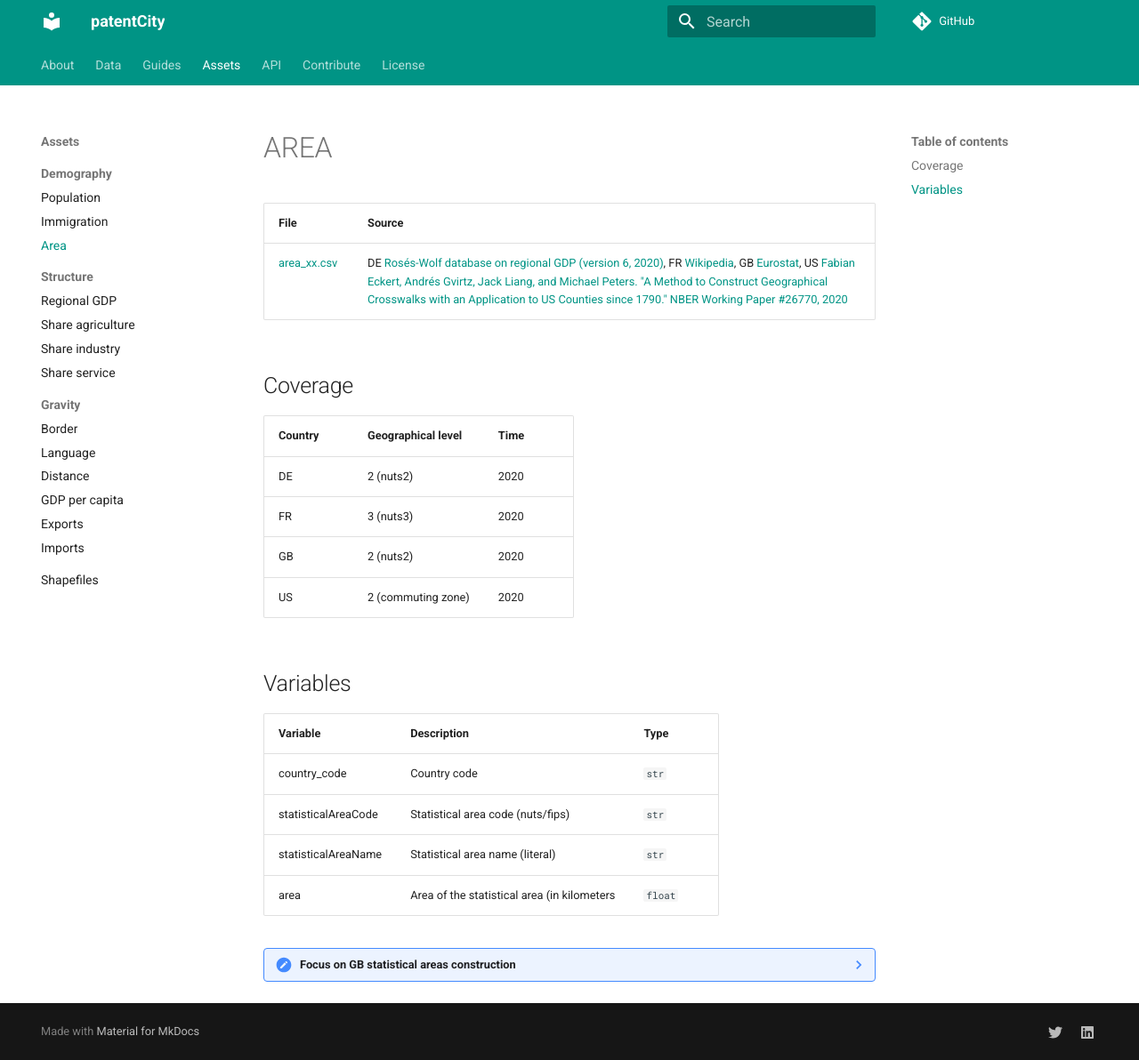
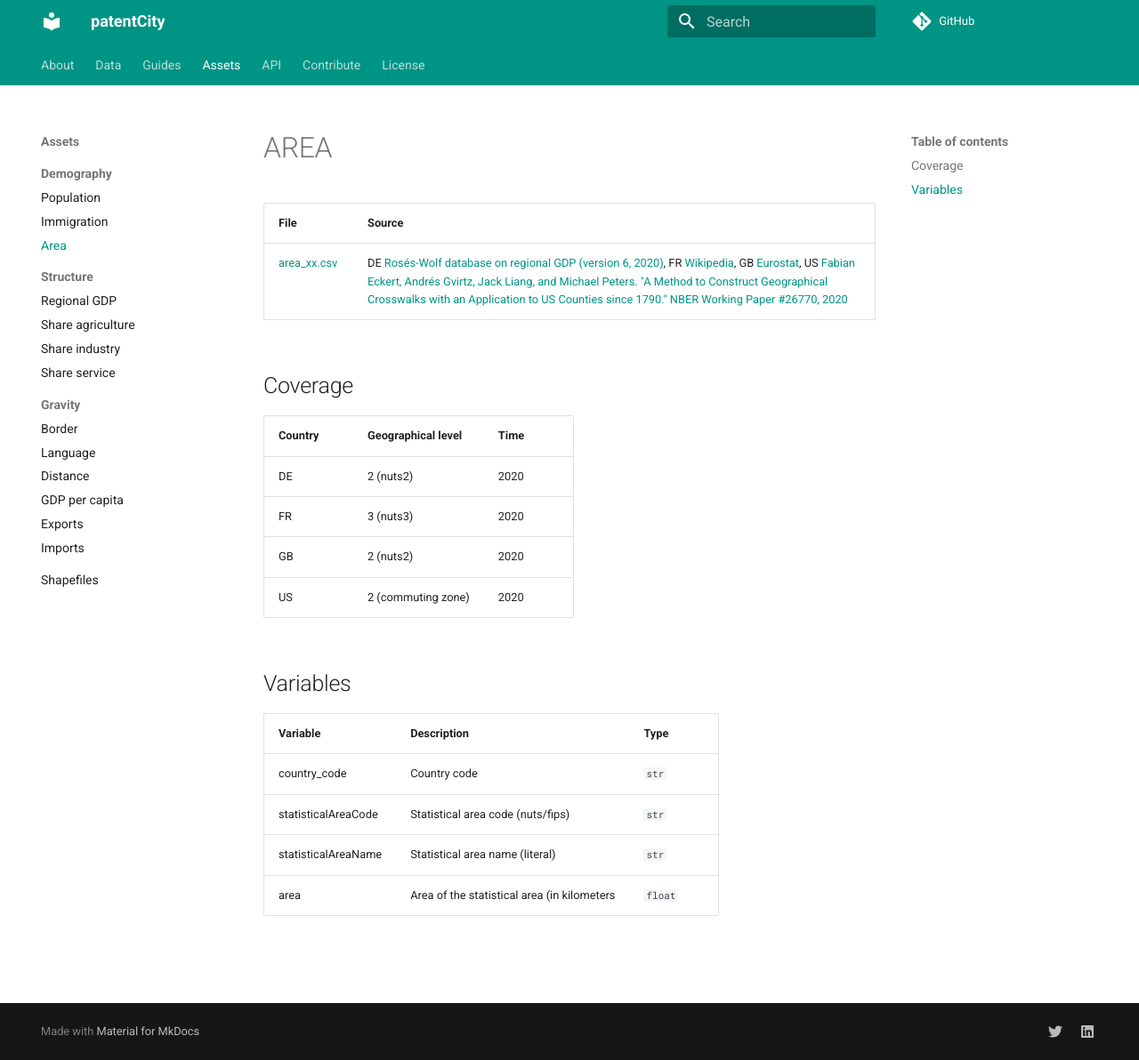
Before and after one commit to cverluise/patentcity, an MkDocs documentation site: the page built from docs/ASSETS_AREA.md, in a window 1280 px wide and 1192 px high. Shown: the whole window at 89% size. Built offline with MkDocs 1.6.1 and Material for MkDocs 9.7.7, drawn with Linux system fonts in a browser that asks for light colours; comment, search, counter and statistics services are not loaded; part of the change alters nothing that is shown.

Commit message:
:memo: delete old paragraph

```diff
--- a/docs/ASSETS_AREA.md
+++ b/docs/ASSETS_AREA.md
@@ -21,16 +21,3 @@ country_code            | Country code | `str`
 statisticalAreaCode     | Statistical area code (nuts/fips) | `str`
 statisticalAreaName     | Statistical area name (literal)| `str`
 area                    | Area of the statistical area (in kilometers| `float`
-
-??? note  "Focus on GB statistical areas construction"
-
-    Some modern counties are made of a couple of older ones. In this case, we recompose modern counties or use the old name.
-
-    statisticalAreaName | Construction
-    ---|---
-    City and County of the City of London | County of London (includes the city)
-    Ross and Cromarty       | Ross-shire
-    Roxburgh, Ettrick and Lauderdale | Roxburghshire + Selkirkshire + Berwickshire/4 + Midlothian/4
-    Ayrshire and Arran      | South Ayrshire + North Ayrshire + East Ayrshire
-    Tweeddale               | Peeblesshire
-    Stirling and Falkirk    | Stirling + Falkirk
```
